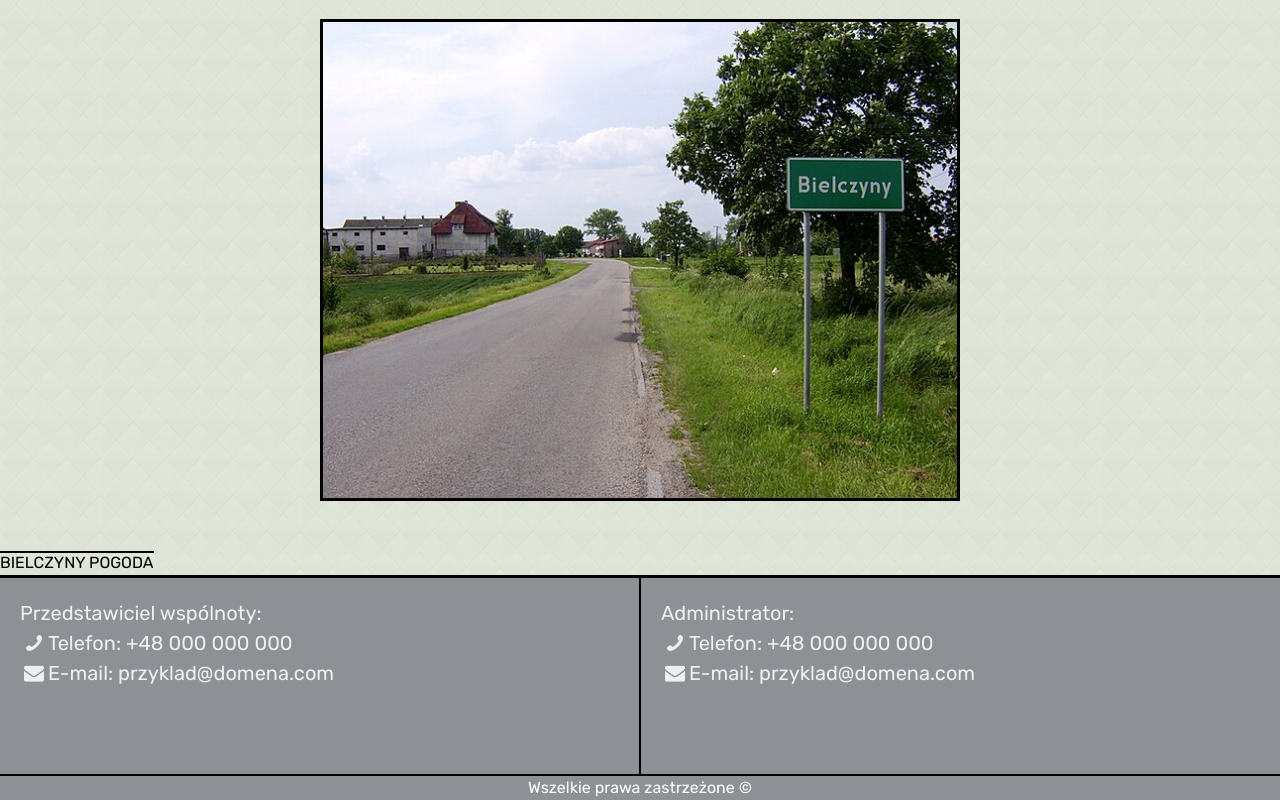
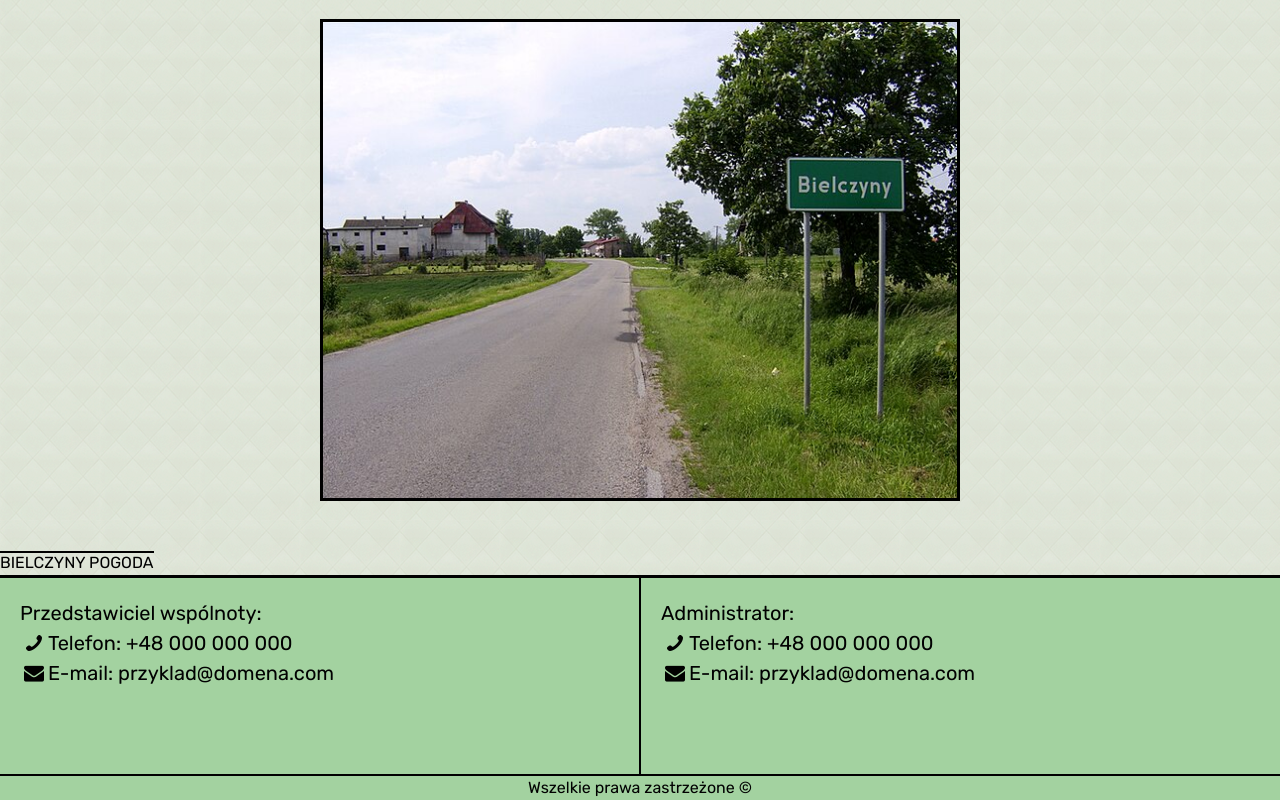
Before and after one commit to kpraktykant/biel-1.0.5-1, a plain HTML site: page index.html in a window 1280 px wide. Shown: the part 680-1480 px from the top of the page. Drawn offline with nearby package versions, Linux system fonts and the light colour scheme; a script that the page names is missing.

Commit message:
zmieniono kolor topnav i footer

```diff
--- a/index.html
+++ b/index.html
@@ -90,22 +90,22 @@
     <!--KOMPLETNY REWORK FOOTER-->
     <footer>
         <div class="footerborder"></div>
-        <div class="foot" style="width: 100%; text-align: center; background-color: #8d9196">
+        <div class="foot" style="width: 100%; text-align: center; background-color: #a3d2a0">
             <div class="kontakty" style="width: 50%; height: 198px; float: left; border-bottom: 2px solid black;border-right: 1px solid black;">
-                <p class="kontaktp" style="color: #efefef; text-align: left; padding: 20px; font-size: 20px; ">Przedstawiciel wspólnoty:<br/>
+                <p class="kontaktp" style="color: #010101; text-align: left; padding: 20px; font-size: 20px; ">Przedstawiciel wspólnoty:<br/>
                 <i class="icon-phone"></i>Telefon: +48 000 000 000<br/>
                 <i class="icon-mail-alt"></i>E-mail: przyklad@domena.com</p>
             </div>
 
             <div class="kontaktadm" style="width: 50%; height: 198px; float: left; border-bottom: 2px solid black; border-left: 1px solid black;">
-                <p class="kontaktp" style="color: #efefef; text-align: left; padding: 20px; font-size: 20px; ">Administrator:<br/>
+                <p class="kontaktp" style="color: #010101; text-align: left; padding: 20px; font-size: 20px; ">Administrator:<br/>
                 <i class="icon-phone"></i>Telefon: +48 000 000 000<br/>
                 <i class="icon-mail-alt"></i>E-mail: przyklad@domena.com</p>
             </div>
 
             <div style="clear: both;"></div>
 
-            <div class="prawaautorskie" style="width: 100%; height: 200x; color: white;">Wszelkie prawa zastrzeżone &copy;</div>
+            <div class="prawaautorskie" style="width: 100%; height: 200x; color: #010101;">Wszelkie prawa zastrzeżone &copy;</div>
         </div>
     </footer>
 
```
Also changed, not shown: aktualnosci.html (+4 -4 lines), ciekawostki.html (+4 -4 lines), galeria.html (+4 -4 lines), terminy-spotkan.html (+4 -4 lines), wsp bielczyny 1.0.5 na telefon/aktualnosci.html (+3 -3 lines), wsp bielczyny 1.0.5 na telefon/ciekawostki.html (+3 -3 lines), wsp bielczyny 1.0.5 na telefon/galeria.html (+3 -3 lines), wsp bielczyny 1.0.5 na telefon/index.html (+2 -2 lines), wsp bielczyny 1.0.5 na telefon/terminy-spotkan.html (+3 -3 lines), wsp bielczyny 1.0.5 na telefon/img/tlo.png.
